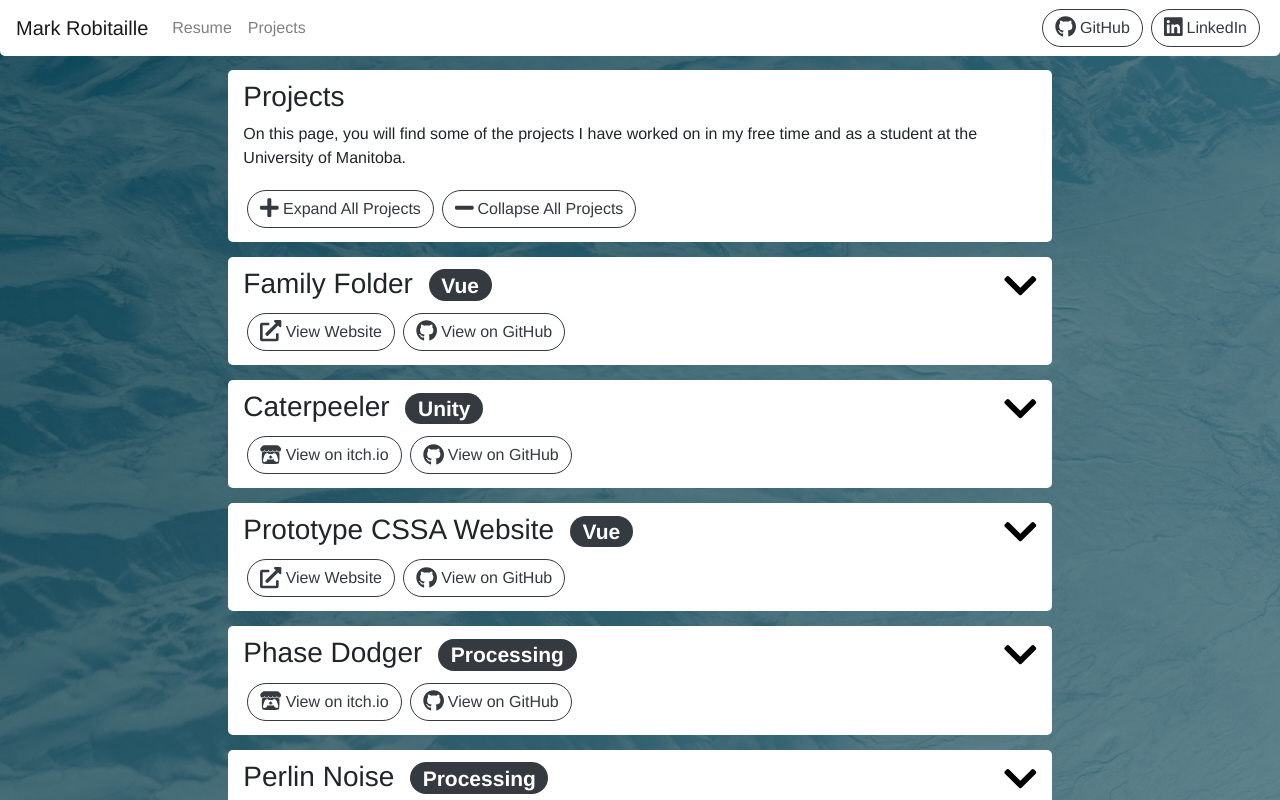
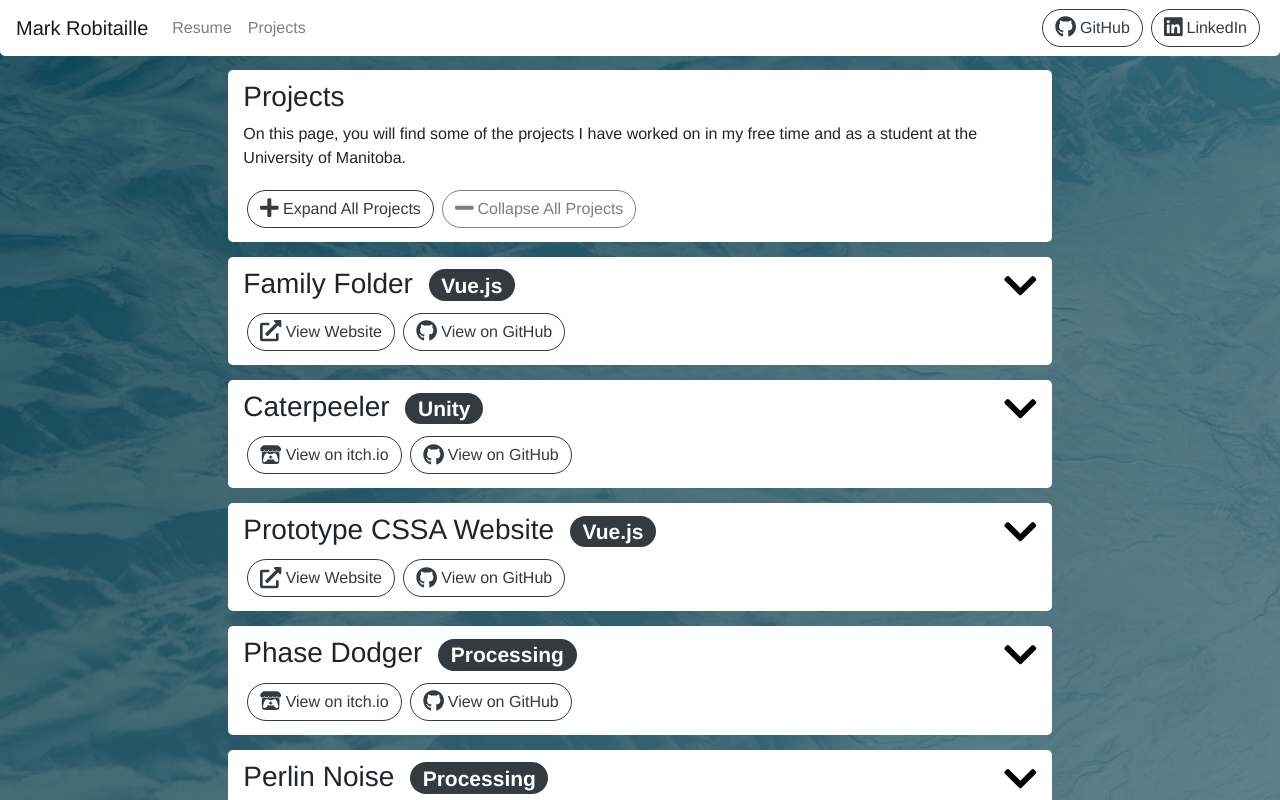
Before and after one commit to MarkRobitaille/personal-website, a Vue app: page /#/projects in a window 1280 px wide. Shown: the top 800 px of the page. Built offline with nearby package versions, Linux system fonts and the light colour scheme.

Commit message:
Added last project descriptions, disabled buttons

```diff
--- a/src/components/Projects.vue
+++ b/src/components/Projects.vue
@@ -4,10 +4,22 @@
       <b-col>
         <h3>Projects</h3>
         <p>On this page, you will find some of the projects I have worked on in my free time and as a student at the University of Manitoba.</p>
-        <b-button @click="expandAllProjects()" variant="outline-dark" pill class="m-1">
+        <b-button
+          @click="expandAllProjects()"
+          :disabled="allExpanded"
+          variant="outline-dark"
+          pill
+          class="m-1"
+        >
           <font-awesome-icon :icon="['fas', 'plus']" size="lg" class="mr-1" />Expand All Projects
         </b-button>
-        <b-button @click="collapseAllProjects()" variant="outline-dark" pill class="m-1">
+        <b-button
+          @click="collapseAllProjects()"
+          :disabled="noneExpanded"
+          variant="outline-dark"
+          pill
+          class="m-1"
+        >
           <font-awesome-icon :icon="['fas', 'minus']" size="lg" class="mr-1" />Collapse All Projects
         </b-button>
       </b-col>
@@ -18,7 +30,7 @@
           <b-col>
             <h3 @click="toggleProject(0)">
               Family Folder
-              <b-badge pill variant="dark" class="ml-2">Vue</b-badge>
+              <b-badge pill variant="dark" class="ml-2">Vue.js</b-badge>
               <b-link class="toggle-button float-right">
                 <font-awesome-icon
                   :icon="['fas', 'chevron-up']"
@@ -72,7 +84,7 @@
           </b-row>
           <b-row align-h="center" class="mt-2">
             <b-col sm="11">
-              <p></p>
+              <p>Family Folder is a high-fidelity prototype developed for my Human-Computer Interaction 1 course. The core idea of the application is family communication for households. Features include a group messenger, shared calendar, and shared lists. This website prototype was developed in a small group over a week or two, utilizing Vue.js, Vue Router, Vuex, and icons from Font Awesome.</p>
             </b-col>
           </b-row>
         </b-collapse>
@@ -181,7 +193,7 @@
           <b-col>
             <h3 @click="toggleProject(2)">
               Prototype CSSA Website
-              <b-badge pill variant="dark" class="ml-2">Vue</b-badge>
+              <b-badge pill variant="dark" class="ml-2">Vue.js</b-badge>
               <b-link class="toggle-button float-right">
                 <font-awesome-icon
                   :icon="['fas', 'chevron-up']"
@@ -230,7 +242,7 @@
           </b-row>
           <b-row align-h="center" class="mt-2">
             <b-col sm="11">
-              <p></p>
+              <p>As an executive of the Computer Science Student's Association (CSSA), I developed a prototype CSSA website utilizing Vue.js, Vue Router, and BootstrapVue. One of the main lingering tasks from the previous CSSA executive team was a website for our student group. This prototype shows off what a potential CSSA website would look like.</p>
             </b-col>
           </b-row>
         </b-collapse>
@@ -411,7 +423,7 @@
           </b-row>
           <b-row align-h="center" class="mt-2">
             <b-col sm="11">
-              <p></p>
+              <p>As a part of my Artificial Intelligence paper on implementing a Predator-Prey model, I took a brief excursion into learning about procedural environments. I learned about Perlin noise and its application in generating procedural environments. To learn more about applying Perlin noise, I ended up fiddling with the built-in Processing noise function. Through the process, I developed two small programs to create simple 2D and 3D landscapes using 1D and 2D Perlin noise, respectively.</p>
             </b-col>
           </b-row>
         </b-collapse>
@@ -551,7 +563,7 @@
           <b-row align-h="center" class="mt-2 mb-0">
             <b-col sm="11">
               <p>
-                Fitness & Health Assistant is my group's project in Software Engineering 1. This project's purpose is to help health-conscious
+                Fitness & Health Assistant is my group's project for the Software Engineering 1 course. This project's purpose is to help health-conscious
                 individuals to monitor their food habits and exercise routines to enable them to live a healthier lifestyle. Essentially, it acts as a fitness diary. Features include food logging, exercise logging, checking food's nutritional information, and goal management.
               </p>
               <p>Our project was developed through agile methodologies utilizing user stories to frame our development process. This project was developed for Android, with tests developed. My main contributions were towards the presentation and business layers of the application, along with Espresso Acceptance testing.</p>
@@ -577,9 +589,29 @@ export default {
       slideIndex5: 0
     };
   },
-  components: {},
+  computed: {
+    noneExpanded: function() {
+      let status = true;
+      for (let i = 0; i < this.projectsExpanded.length && status; i++) {
+        if (this.projectsExpanded[i]) {
+          status = false;
+        }
+      }
+      return status;
+    },
+    allExpanded: function() {
+      let status = true;
+      for (let i = 0; i < this.projectsExpanded.length && status; i++) {
+        if (!this.projectsExpanded[i]) {
+          status = false;
+        }
+      }
+      return status;
+    }
+  },
   methods: {
     toggleProject(index) {
+      console.log(this.noneExpanded + " - " + this.allExpanded);
       this.$set(this.projectsExpanded, index, !this.projectsExpanded[index]);
     },
     expandAllProjects() {
```
